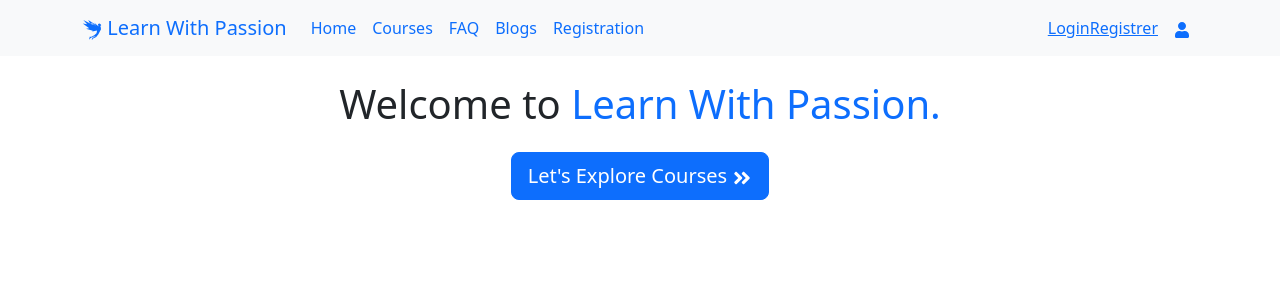
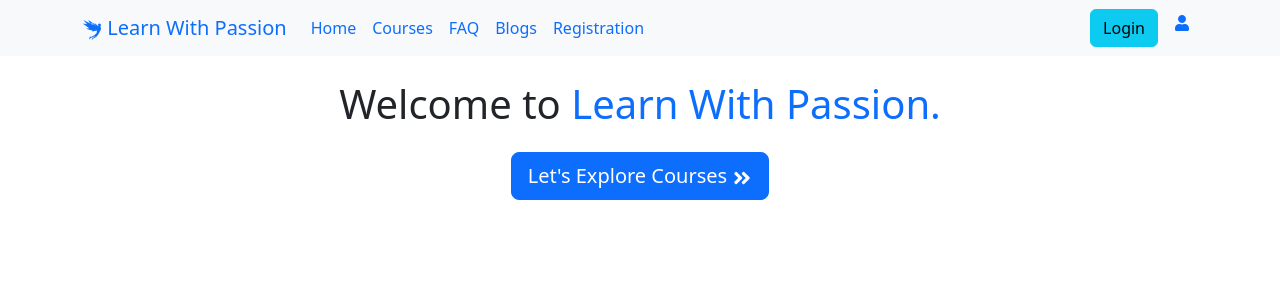
Before and after one commit to nkbadhon/Learn-With-Passion, a React (Create React App) app: page / in a window 1280 px wide. Shown: the top 300 px of the page. Built offline with nearby package versions, Linux system fonts and the light colour scheme; no server answers.

Commit message:
Final Draft1

```diff
--- a/src/Pages/Shared/Header/Header.js
+++ b/src/Pages/Shared/Header/Header.js
@@ -49,8 +49,8 @@
                             </span>
                                 :
                                 <>
-                                    <Link to='/login'>Login</Link>
-                                    <Link to='/registration'>Registrer</Link>
+                                    <Link to='/login'><Button variant="info" onClick={handleLogOut}>Login</Button></Link>
+
                                 </>
 
                         }</Link>
```
